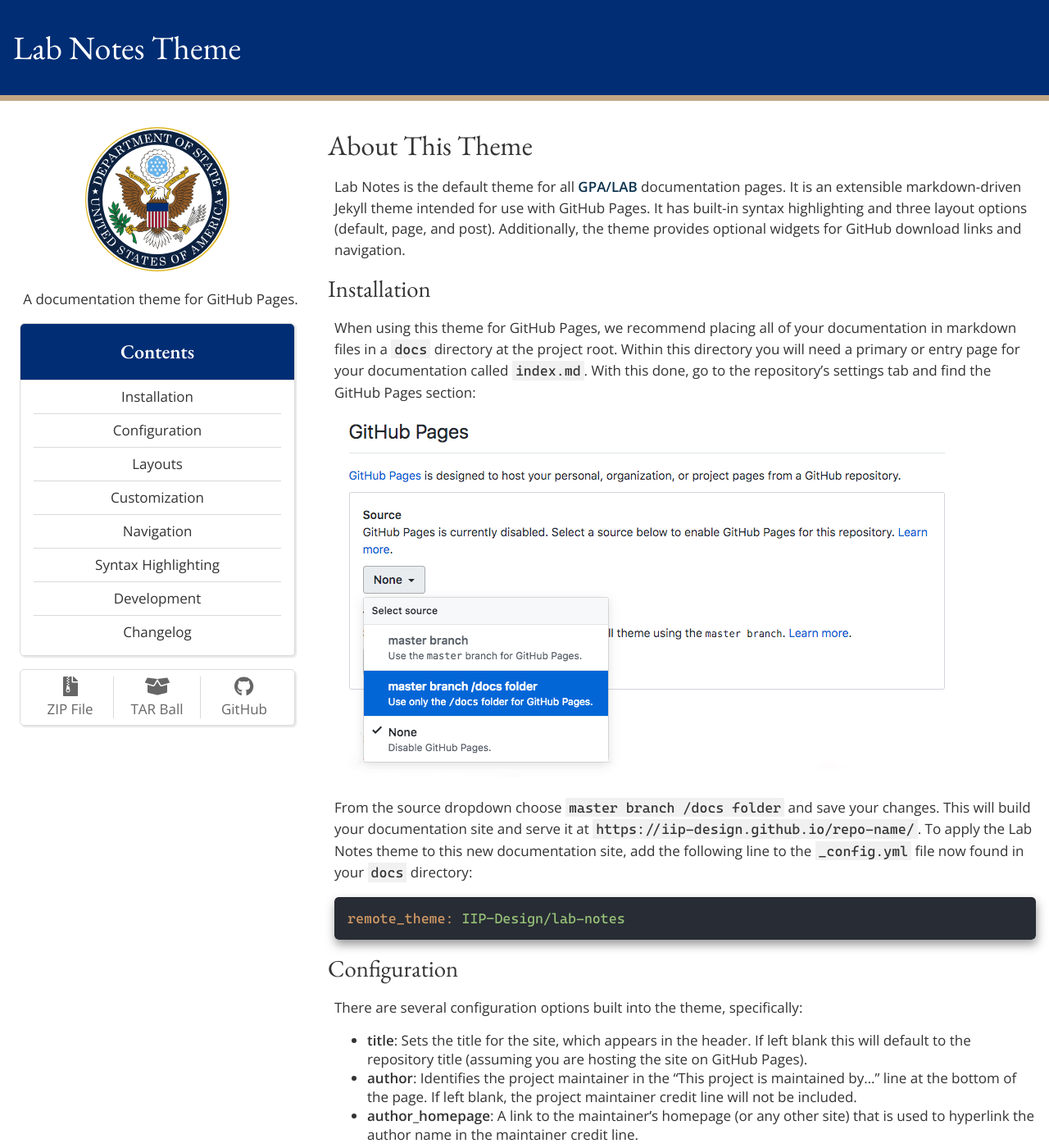
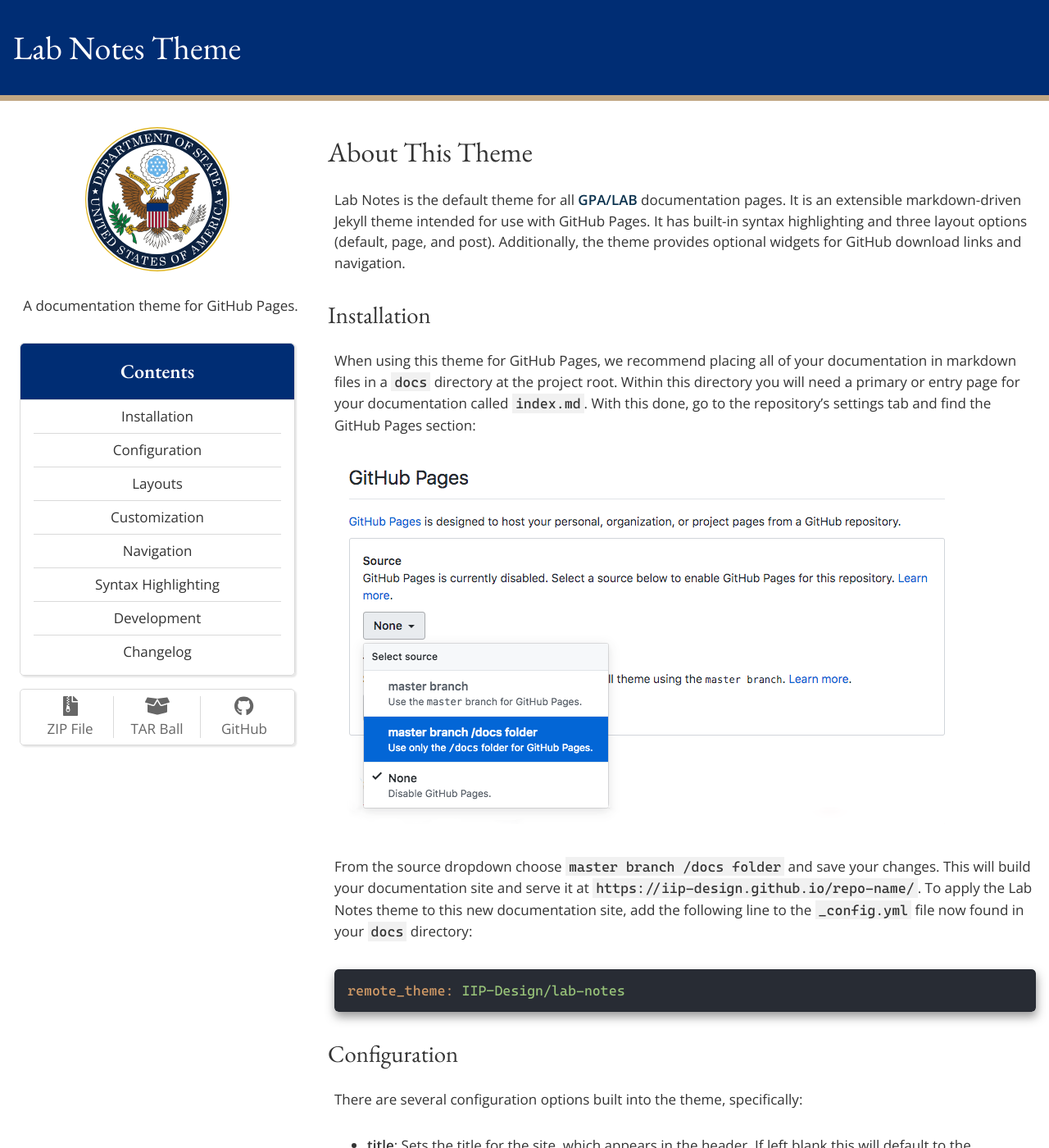
Before and after one commit to IIP-Design/lab-notes, a Jekyll site: the page built from index.md, in a window 1280 px wide and 1400 px high. Shown: the whole window at 82% size. Built offline with Jekyll 4.4.1, drawn with Linux system fonts in a browser that asks for light colours.

Commit message:
feat: make header text a span rather than an h1 and tweak header sizes and margins

````diff
--- a/_layouts/base.html
+++ b/_layouts/base.html
@@ -26,9 +26,9 @@
   </head>
   <body>
     <header class="header" role="banner">
-      <h1 class="title">
+      <span class="title">
         {{ site.title | default: site.github.repository_name }}
-      </h1>
+      </span>
     </header>
     {{ content }}
   </body>
--- a/_sass/base.scss
+++ b/_sass/base.scss
@@ -50,27 +50,27 @@
 h5 {
   font-family: $fontHeader;
   font-weight: normal;
-  margin-top: 1rem;
+  margin-top: 1.5rem;
 }
 
 h1 {
-  font-size: $fontSizeHuge;
+  font-size: $fontSizeLarge;
 }
 
 h2 {
-  font-size: $fontSizeLarge;
+  font-size: $fontSizeMediumLarge;
 }
 
 h3 {
-  font-size: $fontSizeMediumLarge;
+  font-size: $fontSizeMedium;
 }
 
 h4 {
-  font-size: $fontSizeMedium;
+  font-size: $fontSizeMediumSmall;
 }
 
 h5 {
-  font-size: $fontSizeMediumSmall;
+  font-size: $fontSizeNormal;
 }
 
 h6 {
@@ -104,7 +104,7 @@
 p,
 pre,
 ul {
-  margin: 1rem 0 1rem 0.5rem;
+  margin: 1.5rem 0 2rem 0.5rem;
 }
 
 strong {
--- a/_sass/layout/default.scss
+++ b/_sass/layout/default.scss
@@ -23,6 +23,10 @@
 
 .title {
   color: $white;
+  display: block;
+  font-family: $fontHeader;
+  font-size: $fontSizeHuge;
+  font-weight: normal;
   margin: 0 auto;
   max-width: 1300px;
   padding: 2rem 1rem;
--- a/index.md
+++ b/index.md
@@ -3,11 +3,11 @@
 layout: default
 ---
 
-## About This Theme
+# About This Theme
 
 Lab Notes is the default theme for all [GPA/LAB](https://github.com/iip-design) documentation pages. It is an extensible markdown-driven Jekyll theme intended for use with GitHub Pages. It has built-in syntax highlighting and three layout options (default, page, and post). Additionally, the theme provides optional widgets for GitHub download links and navigation.
 
-### Installation
+## Installation
 
 When using this theme for GitHub Pages, we recommend placing all of your documentation in markdown files in a `docs` directory at the project root. Within this directory you will need a primary or entry page for your documentation called `index.md`. With this done, go to the repository's settings tab and find the GitHub Pages section:
 
@@ -19,7 +19,7 @@
 remote_theme: IIP-Design/lab-notes
 ```
 
-### Configuration
+## Configuration
 
 There are several configuration options built into the theme, specifically:
 
@@ -45,7 +45,7 @@
 show_nav: true
 ```
 
-### Layouts
+## Layouts
 
 There are four layouts included in Lab Notes:
 
@@ -54,13 +54,13 @@
 1. **Post:** The post format is intended more for blog post-style content. It eliminates the sidebar element found on pages to provide more space for textual content. Like the page format, it has a title field that is populated by a `title` value in the post's frontmatter. It also includes `author`, `date`, and `tags` values that can also be populated in the post's frontmatter. To identify a markdown file as a post, add `layout: post` to the file's frontmatter.
 1. **Changelog:** The changelog format is designed to fetch and render the Markdown content from a remote changelog file. To identify a markdown file as a changelog, add `layout: changelog` and set the `source` to the target changelog's raw GitHub content URL in the file's frontmatter. For example, in this repo the you would add `source: https://raw.githubusercontent.com/IIP-Design/lab-notes/main/CHANGELOG.md`
 
-### Customization
+## Customization
 
 Beyond the base configuration options [discussed above](#configuration), Lab Notes - like all Jekyll themes - can be customized for your site. Any core theme file can be replaced by an equivalent file locally.
 
 For example, to change the included page layout, you can add a file called `page.html` to a `_layouts` at the root of your docs. This will override the equivalent file from the theme.
 
-### Navigation
+## Navigation
 
 Perhaps the easiest and most common customization in Lab Notes is adding a navigation menu to the site sidebar. The sidebar navigation is automatically generated from a provided `main_nav` data file, which lists all the desired links.
 
@@ -92,7 +92,7 @@
   url: https://www.external-link.com
 ```
 
-### Syntax Highlighting
+## Syntax Highlighting
 
 Lab Notes provides syntax highlighting powered by [highlight.js](https://highlightjs.org/). Syntax highlighting is invoked by surrounding a block of text with three back ticks (```) and can be further augmented by tagging the first set of back ticks with the target language. For example, to add a JavaScript code block you could write:
 
@@ -137,7 +137,7 @@
     disable: true
 ```
 
-### Development
+## Development
 
 Clone the repository to your local machine by running the command `git clone git@github.com:IIP-Design/lab-notes.git`.
 
````
